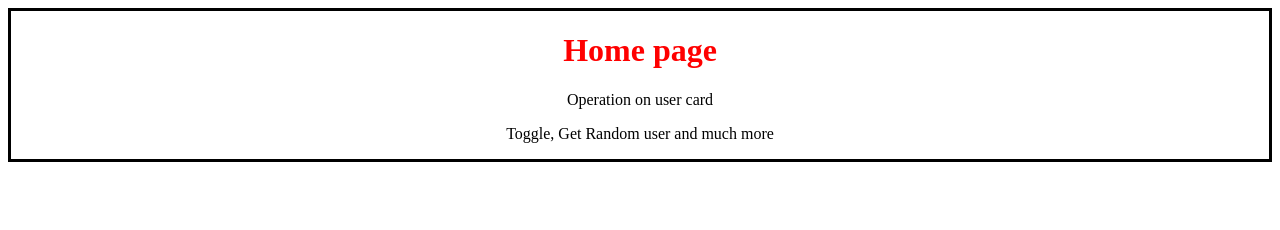
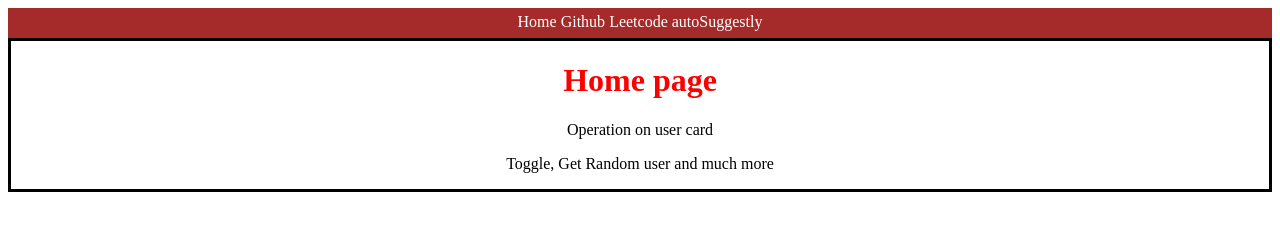
Before and after one commit to 24wh1a05z9/keerthana, a website: page frontend/index.html in a window 1280 px wide. Drawn offline with Linux system fonts and the light colour scheme.

Commit message:
secondary commit

```diff
--- a/frontend/index.css
+++ b/frontend/index.css
@@ -13,3 +13,16 @@ h1 {
   color: blue;
 
 }
+#nav{
+  text-align: center;
+  background-color: brown;
+  height: 25px;
+  padding-top: 5px;
+  margin-bottom-5px;
+}
+
+#nav a{
+  margin: 0px 5 px;
+  text-decoration: none;
+  color: white;
+}
--- a/frontend/index.html
+++ b/frontend/index.html
@@ -7,6 +7,13 @@
   <link rel="stylesheet" href="index.css">
 </head>
 <body>
+  <div id="nav">
+    <a href="/">Home</a>
+    <a href="https://github.com" target="_blank"> Github </a>
+    <a href="https://leetcode.com"> Leetcode </a>
+    <a href="./pages/autoSuggestly.html"> autoSuggestly </a>
+  </div>
+
   <div id="home-intro">
        <h1>Home page</h1>
   <id="p1"> Operation on user card </p>
```
Also changed, not shown: frontend/pages/autoSuggestly.html (added, +12 -0 lines).
